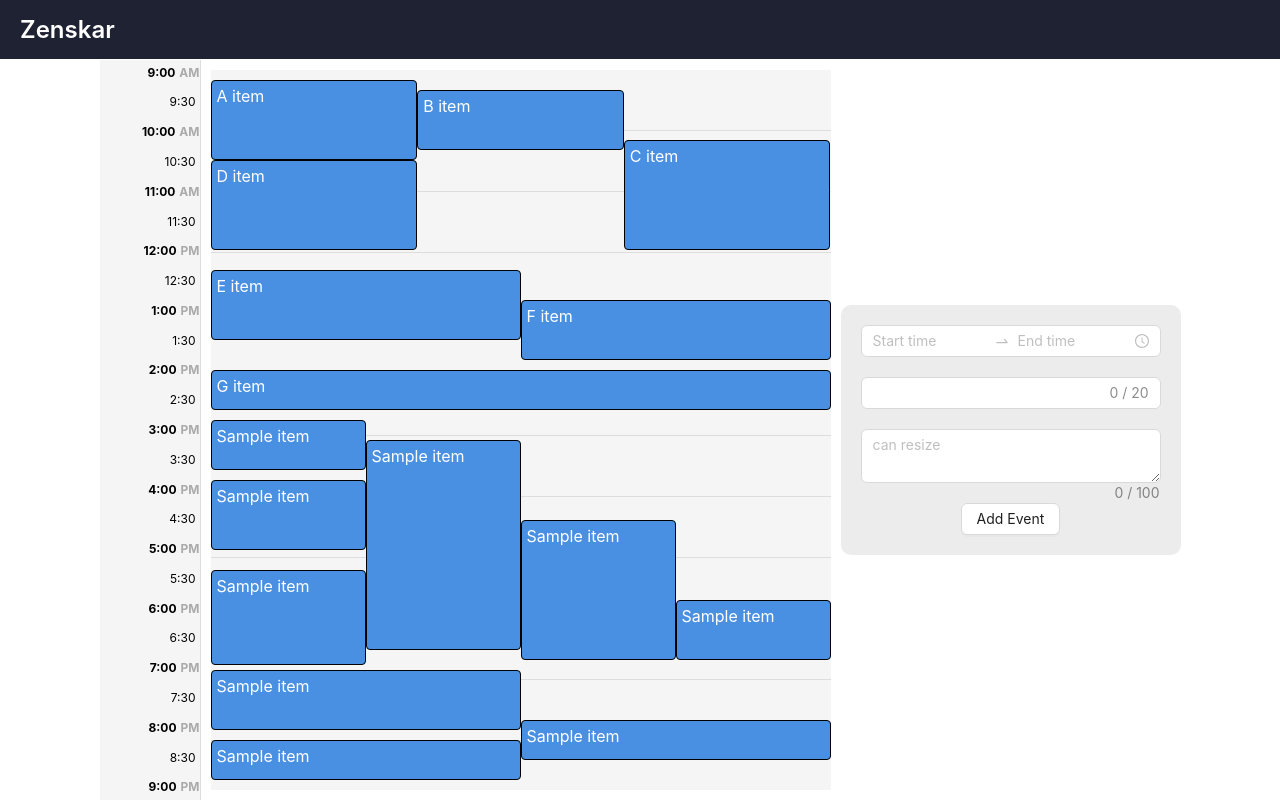
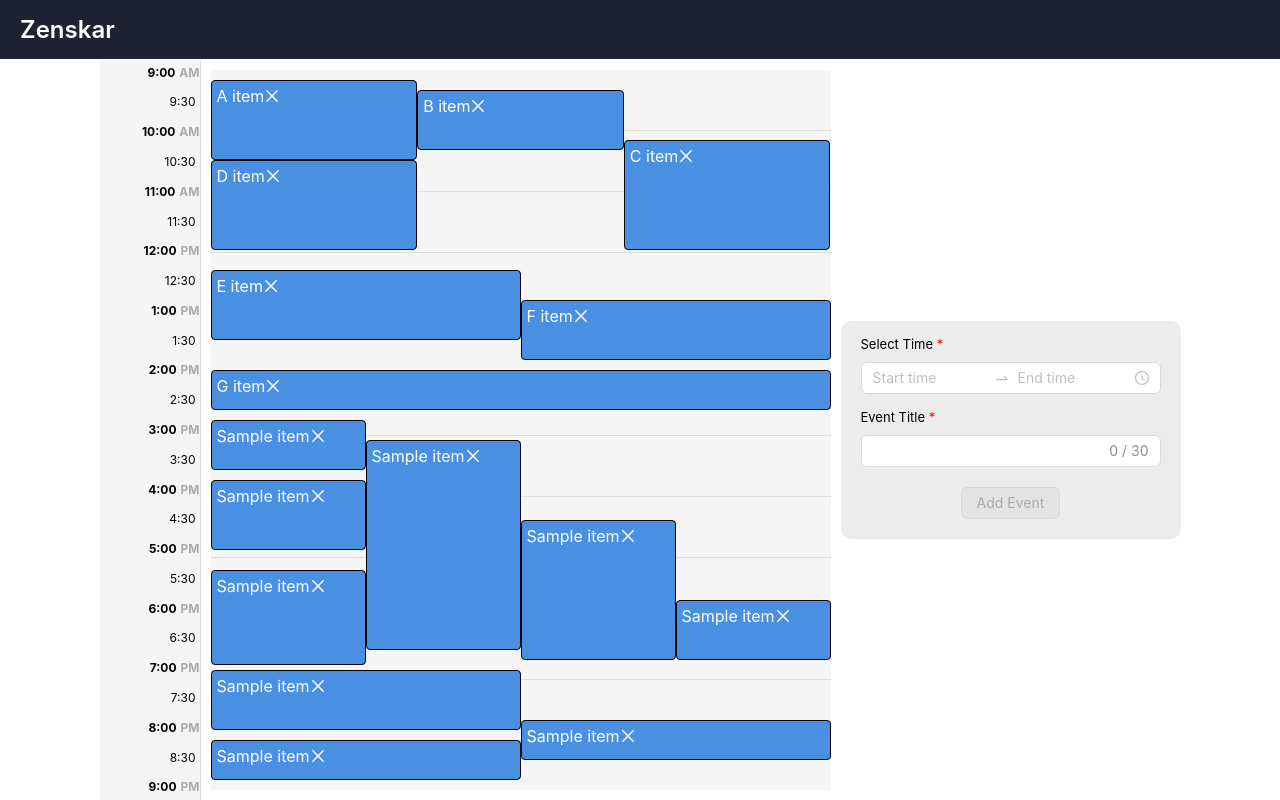
Before and after one commit to kripanshu-singh/day-view, a React (Vite) app: page / in a window 1280 px wide. Built offline with nearby package versions, Linux system fonts and the light colour scheme.

Commit message:
feat: add uuid dependency; implement event title handling and deletion in AddEvent and Event components

```diff
--- a/package.json
+++ b/package.json
@@ -16,6 +16,7 @@
     "react-dom": "^18.3.1",
     "react-router-dom": "^7.1.3",
     "styled-components": "^6.1.14",
+    "uuid": "^11.0.5",
     "vite-plugin-svgr": "^4.3.0"
   },
   "devDependencies": {
--- a/src/components/AddEvent.tsx
+++ b/src/components/AddEvent.tsx
@@ -2,6 +2,8 @@ import React, { useState } from 'react';
 import { TimePicker, Input, Button } from 'antd';
 import { disabledHours, disabledMinutes, handleTimeChange } from './utils';
 import styled from 'styled-components';
+import { Dayjs } from 'dayjs';
+import { v4 as uuidv4 } from 'uuid';
 
 const StyledContainer = styled.div`
     display: flex;
@@ -12,29 +14,59 @@ const StyledContainer = styled.div`
     width: 300px;
     border-radius: 10px;
     background-color: #ececec;
+    .label{
+        margin-bottom: -10px;
+        margin-top: -5px;
+        align-self: baseline;
+        font-size: 13px;
+    }
+    .required{
+        color: red;
+    }
 `;
 
 const StyledTimePicker = styled(TimePicker.RangePicker)`
     width: 100%;
 `;
 
-const { TextArea } = Input;
+interface Data {
+    start: number | null;
+    end: number | null;
+    title: string;
+}
+
 const AddEvent: React.FC = () => {
-    const [time, setTime] = useState<string | null>(null);
+    const [data, setData] = useState<Data>({ start: null, end: null, title: '' });
+    console.log("🚀 ~ data:", data)
+
+    const onTitleChange = (e: React.ChangeEvent<HTMLInputElement | HTMLTextAreaElement>) => {
+        console.log('Change:', e.target.value);
+        setData((prev) => ({ ...prev, title: e.target.value }));
+    };
+
+    const onTimeChange = (times: [Dayjs | null, Dayjs | null] | null) => {
+        const timeObject = handleTimeChange(times);
+        setData((prev) => ({ ...prev, ...timeObject }));
+    };
+    const onAdd = () => {
+        const id = uuidv4();
+        console.log('Add:', { ...data, id });
+    };
 
     return (
         <StyledContainer>
+            <span className='label'>Select Time<span className='required'> *</span></span>
             <StyledTimePicker
                 use12Hours
                 format={"h:mm a"}
-                onChange={handleTimeChange}
+                onChange={onTimeChange}
                 hideDisabledOptions
                 disabledHours={disabledHours}
                 disabledMinutes={disabledMinutes}
             />
-            <Input showCount maxLength={20} onChange={() => { }} />
-            <TextArea showCount maxLength={100} onChange={() => { }} placeholder="can resize" />
-            <Button>Add Event</Button>
+            <span className='label'>Event Title<span className='required'> *</span></span>
+            <Input showCount maxLength={30} onChange={onTitleChange} />
+            <Button disabled={!data.start || !data.end || !data.title} onClick={onAdd}>Add Event</Button>
         </StyledContainer>
     );
 };
--- a/src/components/Calendar.tsx
+++ b/src/components/Calendar.tsx
@@ -22,6 +22,11 @@ interface CalendarProps {
 
 const Calendar: React.FC<CalendarProps> = ({ events }) => {
   const allEvents = processEvents(events);
+
+  const onDelete = (title: string) => {
+    console.log('Delete:', title);
+  };
+
   return (
     <CalendarContainer>
       {Array.from({ length: 12 }).map((_, index) => (
@@ -36,6 +41,7 @@ const Calendar: React.FC<CalendarProps> = ({ events }) => {
             height={calculatePosition(event.end - event.start)}
             left={event.left!}
             width={event.width!}
+            onDelete={onDelete}
           />
         )),
       )}
--- a/src/components/Event.tsx
+++ b/src/components/Event.tsx
@@ -1,5 +1,6 @@
 import React from 'react';
 import styled from 'styled-components';
+import { CloseOutlined } from '@ant-design/icons';
 
 const EventContainer = styled.div<{ top: number; height: number; left: number; width: number }>`
   position: absolute;
@@ -21,12 +22,15 @@ export interface EventProps {
   height: number;
   left: number;
   width: number;
+  onDelete: (title: string) => void;
 }
 
-const Event: React.FC<EventProps> = ({ title, top, height, left, width }) => {
+const Event: React.FC<EventProps> = ({ title, top, height, left, width, onDelete }) => {
+
   return (
     <EventContainer top={top} height={height} left={left} width={width}>
       {title}
+      <CloseOutlined onClick={() => onDelete(title)} />
     </EventContainer>
   );
 };
--- a/src/components/utils.ts
+++ b/src/components/utils.ts
@@ -95,11 +95,12 @@ const convertToMinutesSince9AM = (time: Dayjs | null): number | null => {
 };
 
 export const handleTimeChange = (times: [Dayjs | null, Dayjs | null] | null) => {
+    if (!times) return { start: null, end: null };
     if (times && times[0] && times[1]) {
         const event: EventObject = {
             start: convertToMinutesSince9AM(times[0]) !== null ? convertToMinutesSince9AM(times[0])! + 1 : null,
             end: convertToMinutesSince9AM(times[1]) !== null ? convertToMinutesSince9AM(times[1])! + 1 : null,
         };
-        console.log("Event Object:", event);
+        return event;
     }
 };
```
Also changed, not shown: 1 other file (tests, documents, lock files or other folders).
